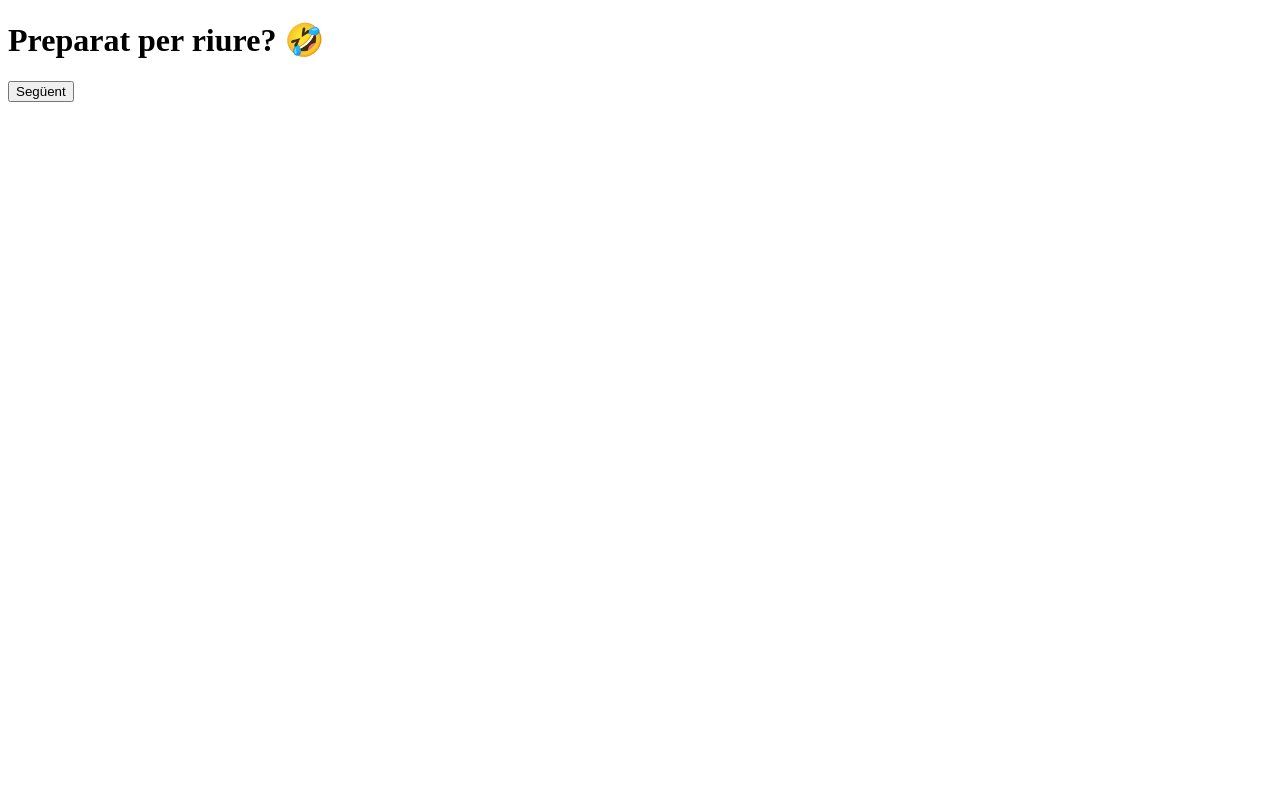
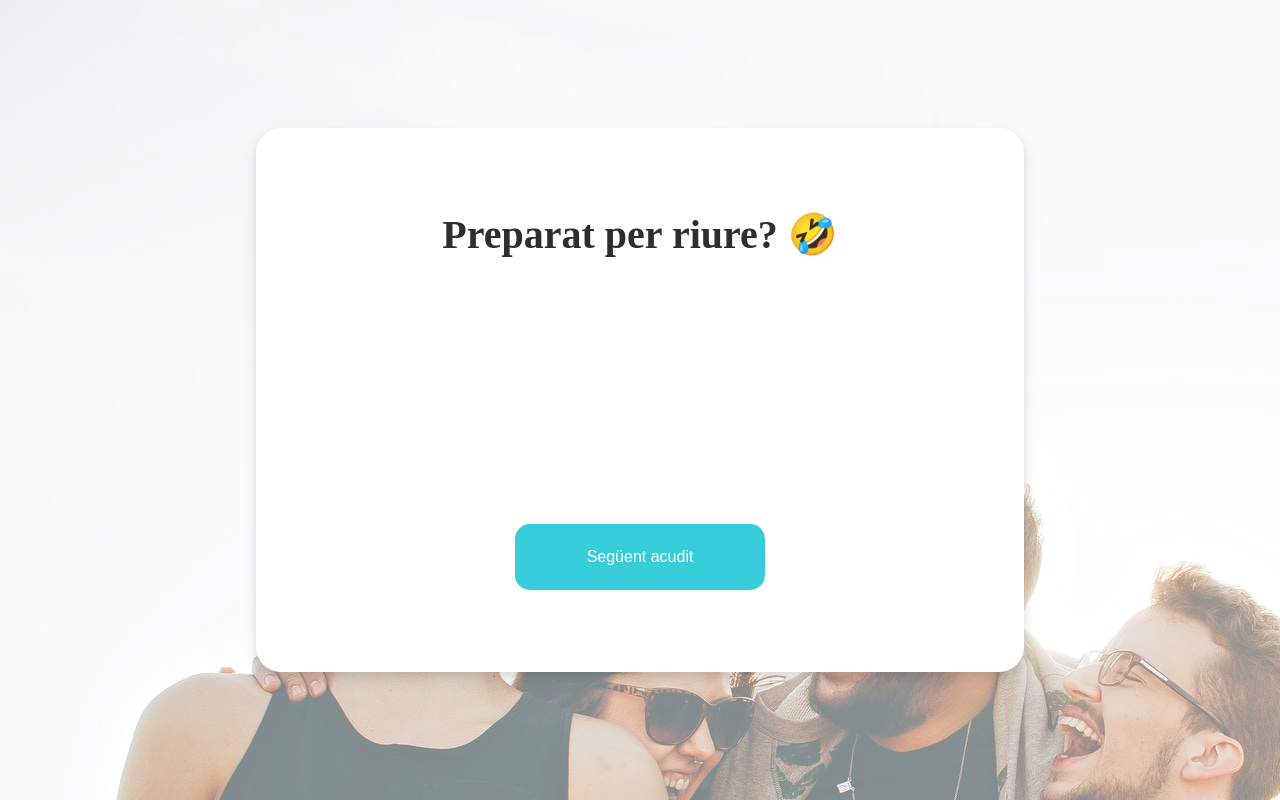
Before and after one commit to stilografica/Web-chistes-React, a React app: page / in a window 1280 px wide. Built offline with nearby package versions, Linux system fonts and the light colour scheme; the HTML template or start-up script is replaced by a standard one.

Commit message:
Nivell2-Exercici2

```diff
--- a/src/App.js
+++ b/src/App.js
@@ -1,4 +1,6 @@
-import {useState} from "react";
+import {useState} from "react"
+import GlobalStyle from "./Styles/StyleGlobal"
+import {StyledDiv} from "./Styles/StyledDiv"
 
 export default () => {
     const [joke, setJoke] = useState("");
@@ -13,10 +15,11 @@ export default () => {
         .then(res => setJoke(res.joke));
     };
     return (
-        <div>
+        <StyledDiv>
+            <GlobalStyle />
             <h1>Preparat per riure?	&#129315;</h1>
-            <div>{joke}</div>
-            <button onClick={() =>getJoke()}>Següent</button>
-        </div>
+            <p>{joke}</p>
+            <button onClick={() =>getJoke()}>Següent acudit</button>
+        </StyledDiv>
     );
 };
--- /dev/null
+++ b/src/Styles/StyleGlobal.js
@@ -0,0 +1,23 @@
+import {createGlobalStyle} from 'styled-components'
+
+const GlobalStyle = createGlobalStyle`
+    body {
+        display: flex;
+        justify-content: center;
+        align-items: center;
+        height: 100vh;
+        background-image: url("../src/Assets/Images/pexels-helena-lopes.jpg");
+        background-color: rgba(255, 255, 255, 0.5);
+	    background-blend-mode: lighten;
+        margin: 0;
+        padding: 0;
+    }
+
+    #root{
+        display: flex;
+        justify-content: center;
+        align-items: center;
+        flex-basis: 100vw;
+    }
+`;
+export default GlobalStyle;
--- /dev/null
+++ b/src/Styles/StyledDiv.js
@@ -0,0 +1,64 @@
+import styled from "styled-components"
+import {color, font} from "./StyledVariables"
+
+export const StyledDiv = styled.section`
+	display: flex;
+	flex-direction: column;
+    justify-content: space-around;
+    align-items: center;
+	background-color: ${color.white};
+	width: 45%;
+    min-height: 30rem;
+    box-shadow:
+        0 4px 8px rgba(0,0,0,0.08),
+        0 8px 16px rgba(0,0,0,0.08)
+    }
+	border-radius: 25px;
+    padding: 2rem 6rem 2rem 6rem;
+
+    h1{
+		justify-self: flex-start;
+		${font}
+		font-size: 2.5rem;
+        font-weight: 600;
+        margin: 0;
+        &::selection {
+            background-color: ${color.aqua};
+            color: ${color.white};
+        }
+    }
+
+    p {
+        ${font}
+		font-size: 1.5rem;
+        font-weight: 500;
+		line-height: 1.8rem;
+        padding: 2rem 0 2rem 0;
+        margin: 0;
+        &::selection {
+            background-color: ${color.aqua};
+            color: ${color.white};
+        }
+    }
+
+    button {
+		background-color: ${color.aqua};
+		font-family: 'Montserrat', sans-serif;
+		font-size: 1rem;
+		font-weight: 400;
+		color: ${color.white};
+        border: none;
+        width: 15.625rem;
+		padding: 1.5rem 3.3rem 1.5rem 3.3rem;
+		border-radius: 15px;
+		cursor: pointer;
+		&:focus{
+			outline: none;
+		}
+    }
+
+    @media screen and (max-width:790px){
+		height: auto;
+		overflow-y: auto;
+    }
+`;
--- /dev/null
+++ b/src/Styles/StyledVariables.js
@@ -0,0 +1,10 @@
+export const color = {
+    aqua: "#36cdd9",
+    white: '#fff'
+}
+
+export const font = {
+    fontFamily: "Montserrat",
+    color: "#2f2d2f",
+    textAlign: "center",
+}
```
Also changed, not shown: package.json (+6 -6 lines), src/Assets/Images/pexels-helena-lopes.jpg (added), 2 other files (tests, documents, lock files or other folders).
